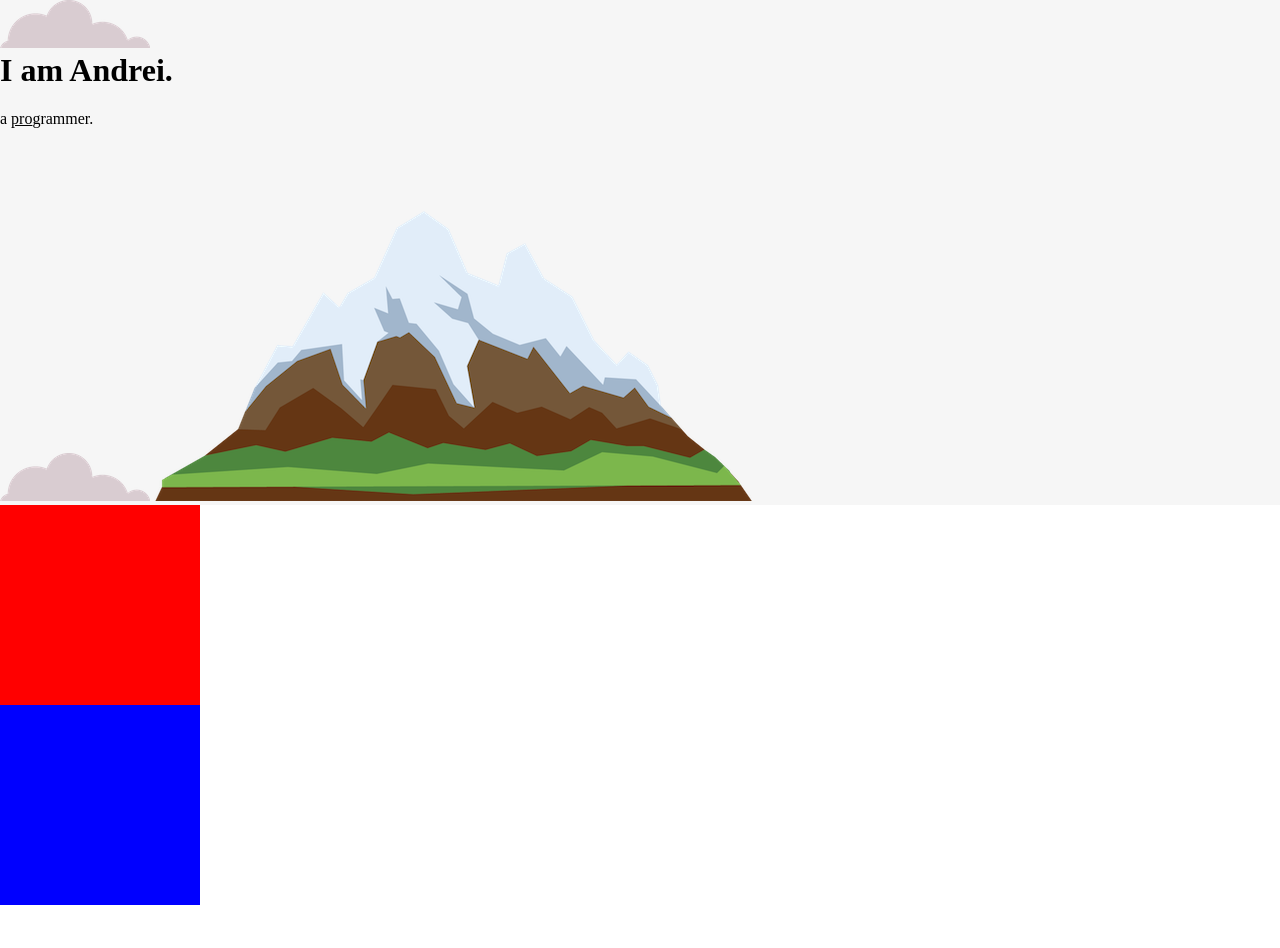
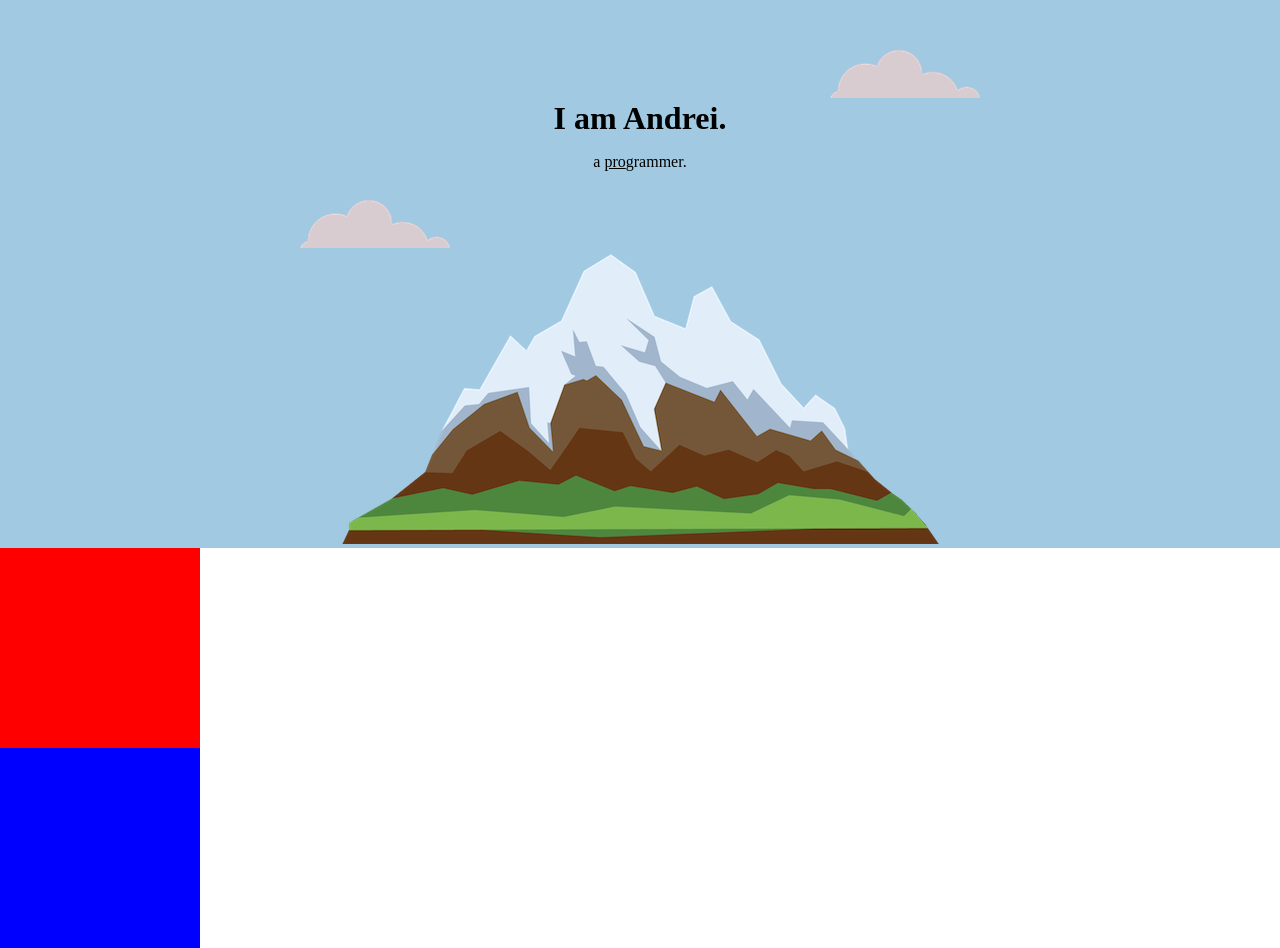
Before and after one commit to andreisas06/mysite, a plain HTML site: page index.html in a window 1280 px wide. Before the commit the page ends 905 px from the top, so only its background shows below. Drawn offline with Linux system fonts and the light colour scheme.

Commit message:
design improvments

```diff
--- a/css/styles.css
+++ b/css/styles.css
@@ -1,20 +1,17 @@
-div {
-    background-color: #f6f6f6;
-    margin-top: 0px;
-    margin-left: 0px;
-    margin-right: 0px;
-}
-
 h1 {
-    margin-top: 0px;
+    width: 20%;
+    margin: 0 auto;
 }
 
 body {
     margin: 0;
+    text-align: center;
 }
 
 .top-container {
-    background-color: #f6f6f6;
+    background-color: #a1cae2;
+    position: relative;
+    padding-top: 100px;
 }
 
 .mid-container {
@@ -29,6 +26,21 @@
     height: 200px;
 }
 
-.pro{
+.pro {
     text-decoration: underline;
 }
+
+.bottom-cloud {
+    margin: 20;
+    position: absolute;
+    left: 300px;
+    bottom: 300px;
+}
+
+.top-cloud {
+    margin: 20;
+    padding-bottom: 20px;
+    position: absolute;
+    right: 300px;
+    top: 50px;
+}
--- a/index.html
+++ b/index.html
@@ -10,10 +10,10 @@
     </head>
     <body>
         <div class="top-container">
-            <img src="images/cloud.png" alt="cloud-img">
+            <img class="top-cloud" src="images/cloud.png" alt="cloud-img">
             <h1>I am Andrei.</h1>
             <p>a <span class="pro">pro</span>grammer.</p>
-            <img src="images/cloud.png" alt="cloud-img">
+            <img class="bottom-cloud" src="images/cloud.png" alt="cloud-img">
             <img src="images/mountain.png" alt="mountain-img">
         </div>
         <div class="mid-container"></div>
```
